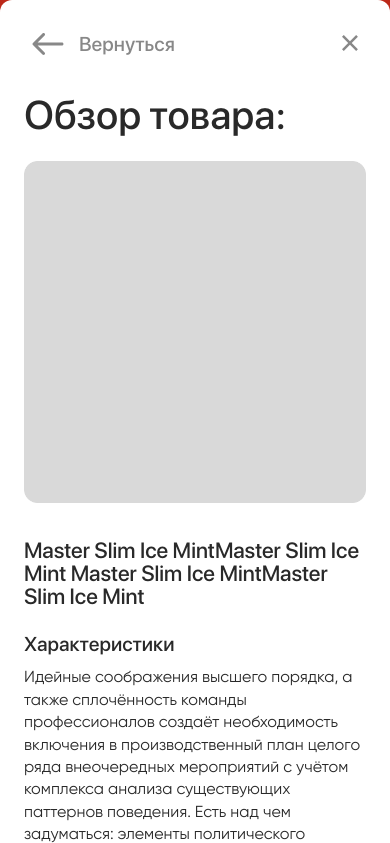
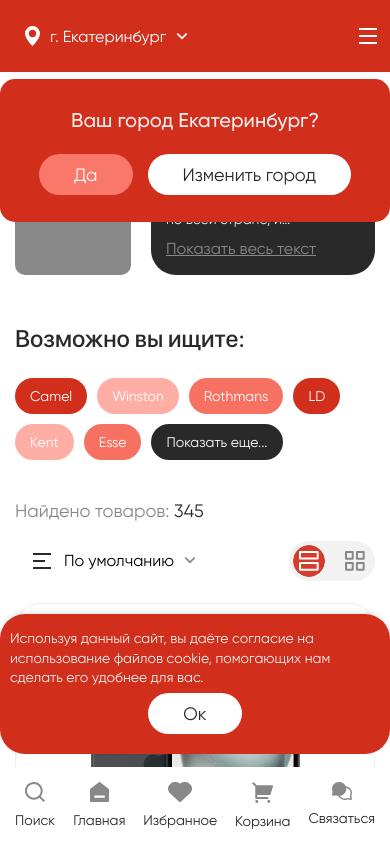
Before and after one commit to asadbekqulboyev/store, a plain HTML site: page index.html in a window 390 px wide. Shown: the top 843 px of the page. Drawn offline with nearby package versions, Linux system fonts and the light colour scheme.

Commit message:
Responsive edn

```diff
--- a/index.html
+++ b/index.html
@@ -1735,7 +1735,7 @@
         <button class="accept" id="acceptButton">Ок</button>
     </div>
 
-    <div class="modal show" id="modal_image">
+    <div class="modal" id="modal_image">
         <div class="modal-content">
             <div class="modal-header">
                 <button class="back-btn">
```
